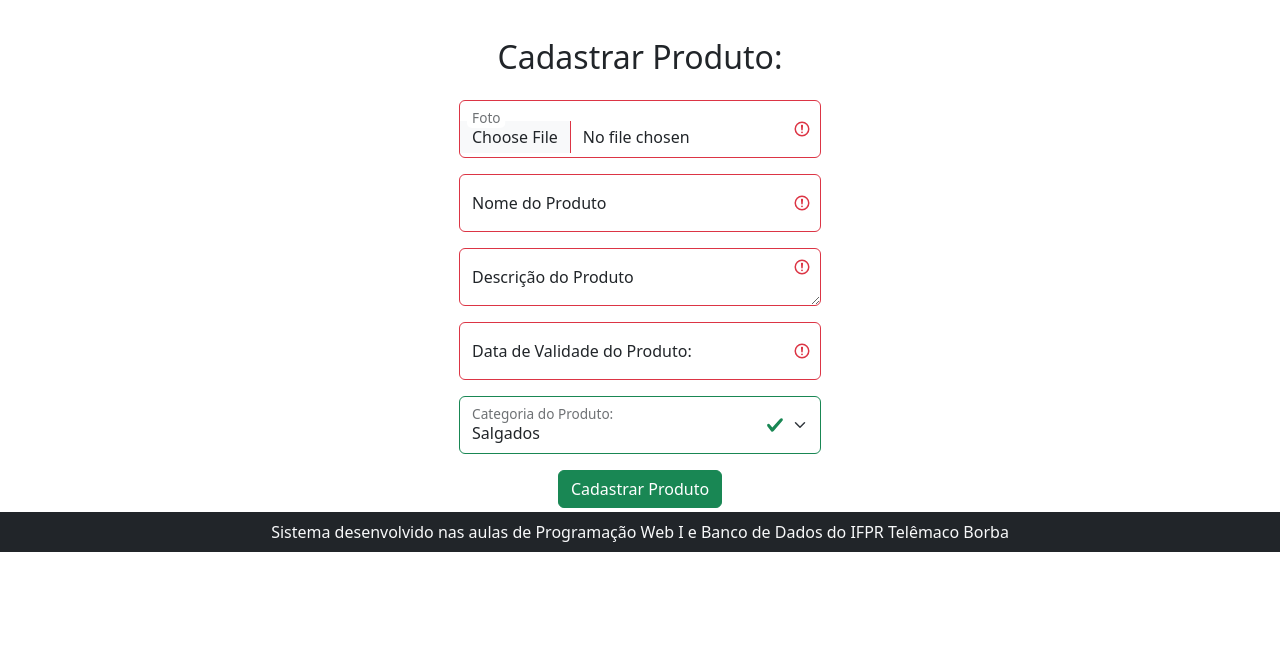
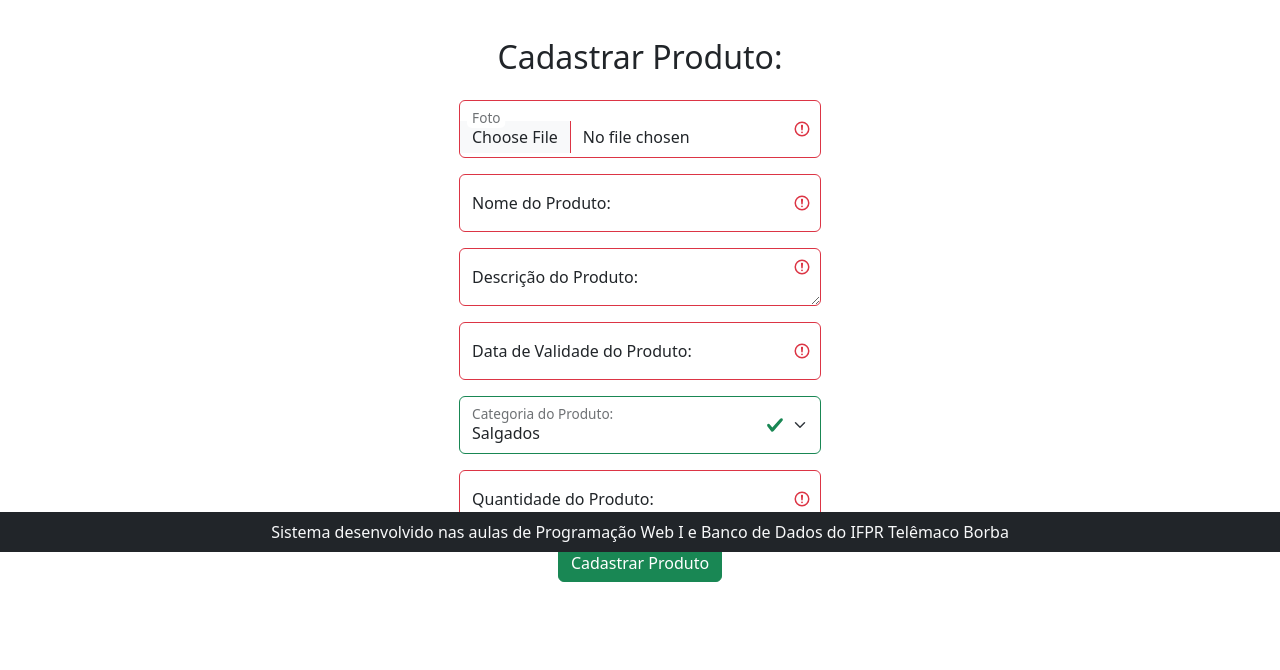
Before and after one commit to anethayne/doefacil, a PHP site: page /formProduto.php in a window 1280 px wide. Shown: the part 248-918 px from the top of the page. Before the commit the page ends 800 px from the top, so only its background shows below. Run offline with PHP 8.4, Linux system fonts and the light colour scheme.

Commit message:
Update formProduto.php

```diff
--- a/formProduto.php
+++ b/formProduto.php
@@ -15,13 +15,13 @@
                     </div>
                     <div class="form-floating mb-3 mt-3">
                         <input type="text" class="form-control" id="nomeProduto" placeholder="Nome" name="nomeProduto" required>
-                        <label for="nomeProduto">Nome do Produto</label>
+                        <label for="nomeProduto">Nome do Produto: </label>
                         <div class="valid-feedback"></div>
                         <div class="invalid-feedback"></div>
                     </div>
                     <div class="form-floating mb-3 mt-3">
                         <textarea class="form-control" id="descricaoProduto" placeholder="Informe uma breve descrição sobre o Produto" name="descricaoProduto" required></textarea>
-                        <label for="nomeProduto">Descrição do Produto</label>
+                        <label for="nomeProduto">Descrição do Produto: </label>
                         <div class="valid-feedback"></div>
                         <div class="invalid-feedback"></div>
                     </div>
@@ -43,6 +43,13 @@
                         <div class="valid-feedback"></div>
                         <div class="invalid-feedback"></div>
                     </div>
+                    <div class="form-floating mt-3 mb-3">
+                        <input type="text" class="form-control" id="quantidadeProduto" placeholder="Quantidade do Produto" name="quantidadeProduto" required>
+                        <label for="quantidadeProduto">Quantidade do Produto:</label>
+                        <div class="valid-feedback"></div>
+                        <div class="invalid-feedback"></div>
+                    </div>
+
                     <button type="submit" class="btn btn-success">Cadastrar Produto</button>
                 </form>
             </div>
```
